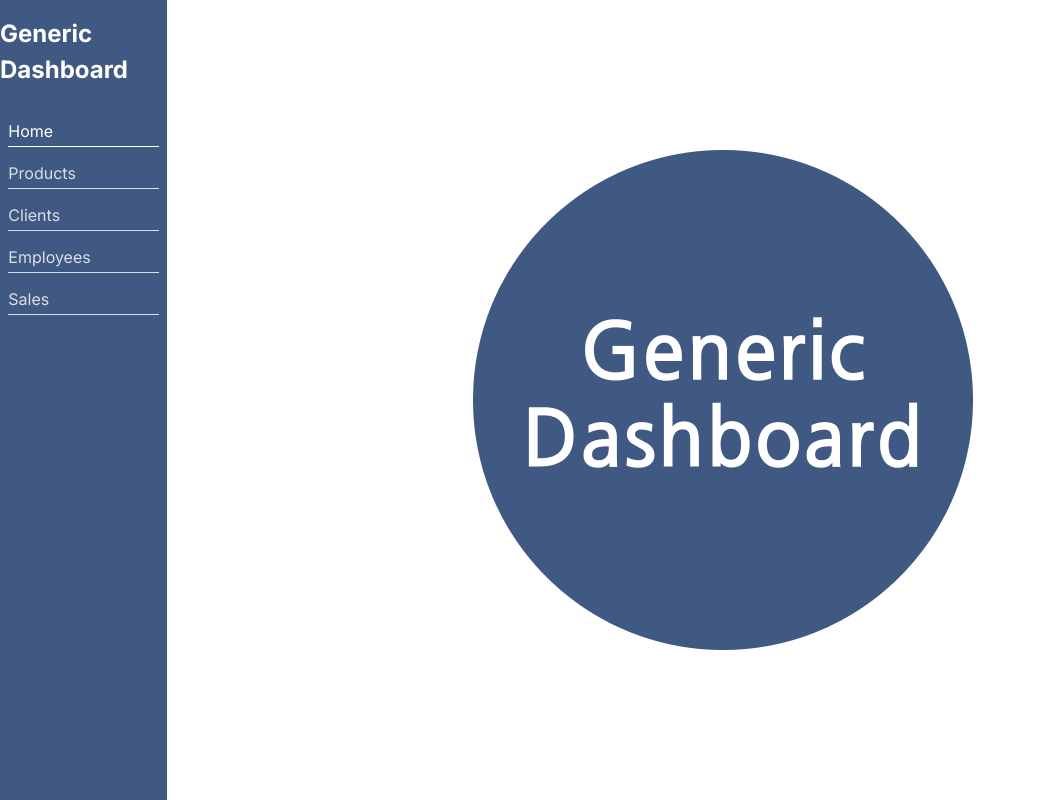
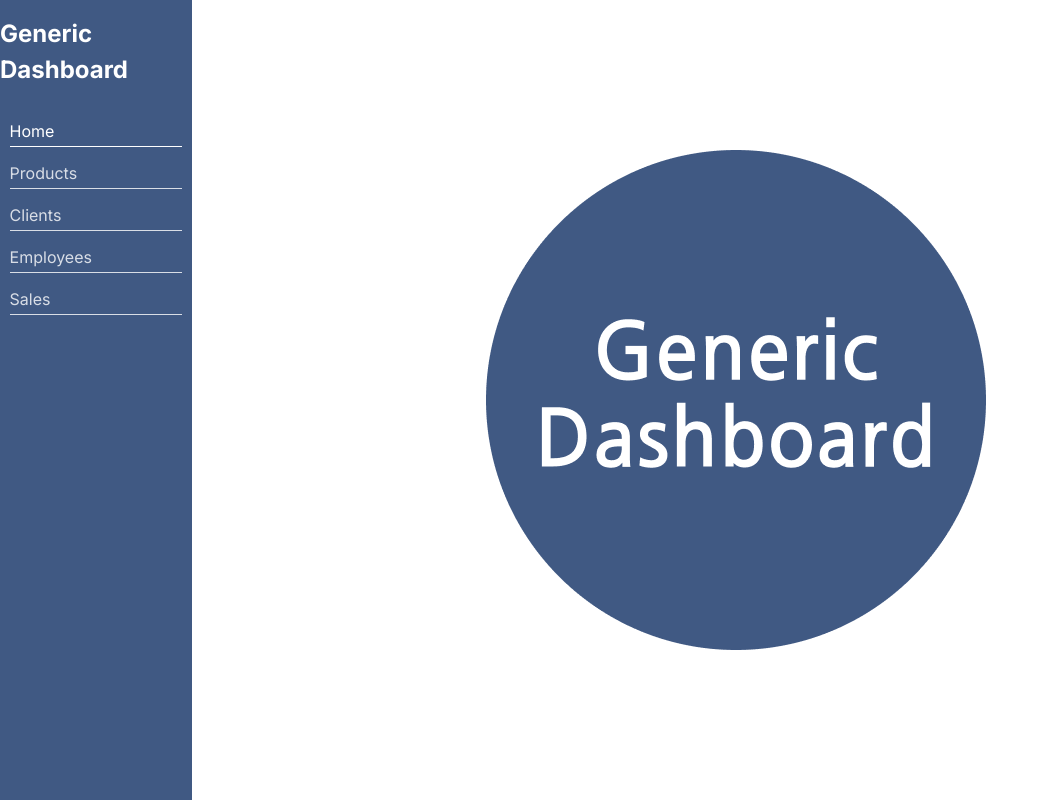
Before and after one commit to luis-saes/generic-dashboard, a React (Create React App) app in the folder front-end/: page /dashboard in a window 1280 px wide. Shown: the whole page, without its empty margins (0-1048 px from the left). Built offline with nearby package versions, Linux system fonts and the light colour scheme.

Commit message:
Correcting sidebar reduced size when sibling element

```diff
--- a/front-end/src/views/DashboardMain.module.css
+++ b/front-end/src/views/DashboardMain.module.css
@@ -1,5 +1,5 @@
 .board {
-  width: 100%;
+  flex-grow: 1;
   background-color: #fff;
   display: flex;
   flex-direction: column;
```
